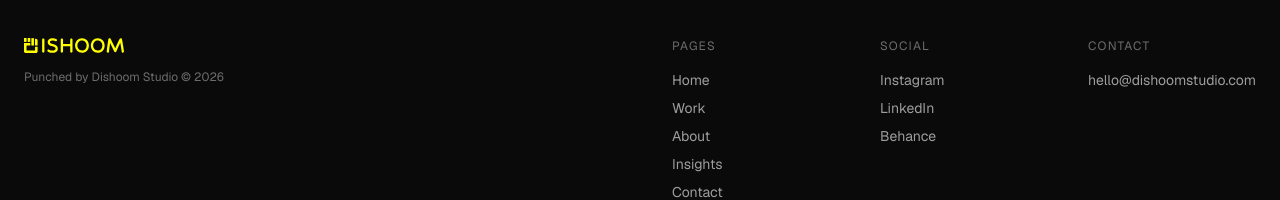
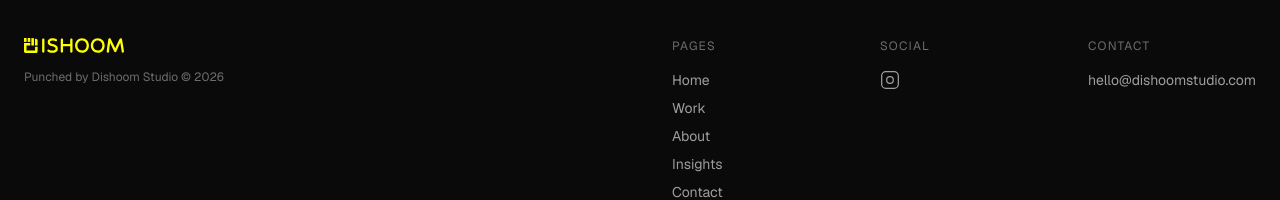
Before and after one commit to mansiahuja-cpo/dishoom-studios, a Next.js app: page /about in a window 1280 px wide. Shown: the part 3244-3444 px from the top of the page. Built offline with nearby package versions, Linux system fonts and the light colour scheme.

Commit message:
Footer: Instagram icon only

```diff
--- a/components/Footer.tsx
+++ b/components/Footer.tsx
@@ -12,7 +12,6 @@ export default function Footer() {
               Punched by Dishoom Studio © {new Date().getFullYear()}
             </p>
           </div>
-
           <div className="grid grid-cols-2 md:grid-cols-3 gap-10">
             <div>
               <p className="text-xs uppercase tracking-widest opacity-40 mb-4">Pages</p>
@@ -24,16 +23,15 @@ export default function Footer() {
                 <Link href="/contact" className="opacity-60 hover:opacity-100 hover:text-accent transition-all">Contact</Link>
               </div>
             </div>
-
             <div>
               <p className="text-xs uppercase tracking-widest opacity-40 mb-4">Social</p>
-              <div className="flex flex-col gap-2 text-sm">
-                <Link href="https://instagram.com" className="opacity-60 hover:opacity-100 hover:text-accent transition-all">Instagram</Link>
-                <Link href="https://linkedin.com" className="opacity-60 hover:opacity-100 hover:text-accent transition-all">LinkedIn</Link>
-                <Link href="https://behance.net" className="opacity-60 hover:opacity-100 hover:text-accent transition-all">Behance</Link>
-              </div>
+              <a href="https://www.instagram.com/dishoom.studio/" target="_blank" rel="noopener noreferrer" className="opacity-60 hover:opacity-100 hover:text-accent transition-all inline-block" aria-label="Instagram">
+                <svg width="20" height="20" viewBox="0 0 24 24" fill="none" stroke="currentColor" strokeWidth="1.5" strokeLinecap="round" strokeLinejoin="round">
+                  <rect x="2" y="2" width="20" height="20" rx="5" ry="5"/>
+                  <circle cx="12" cy="12" r="4"/>
+                </svg>
+              </a>
             </div>
-
             <div>
               <p className="text-xs uppercase tracking-widest opacity-40 mb-4">Contact</p>
               <div className="flex flex-col gap-2 text-sm">
@@ -45,7 +43,6 @@ export default function Footer() {
           </div>
         </div>
       </div>
-
       <p className="w-full text-center text-[9vw] font-medium leading-none tracking-tight text-white/5 select-none m-0 overflow-hidden whitespace-nowrap">
         Dishoom Studio.
       </p>
```
